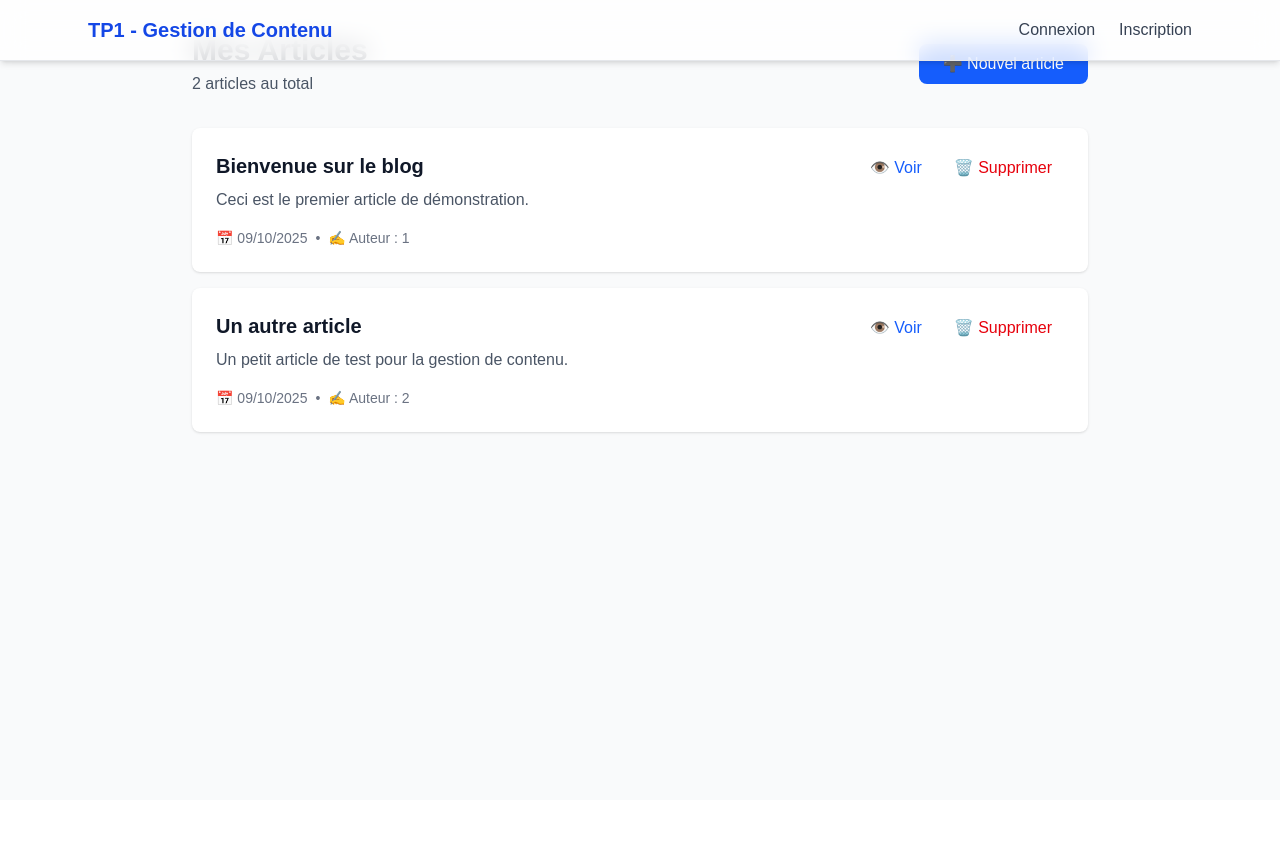
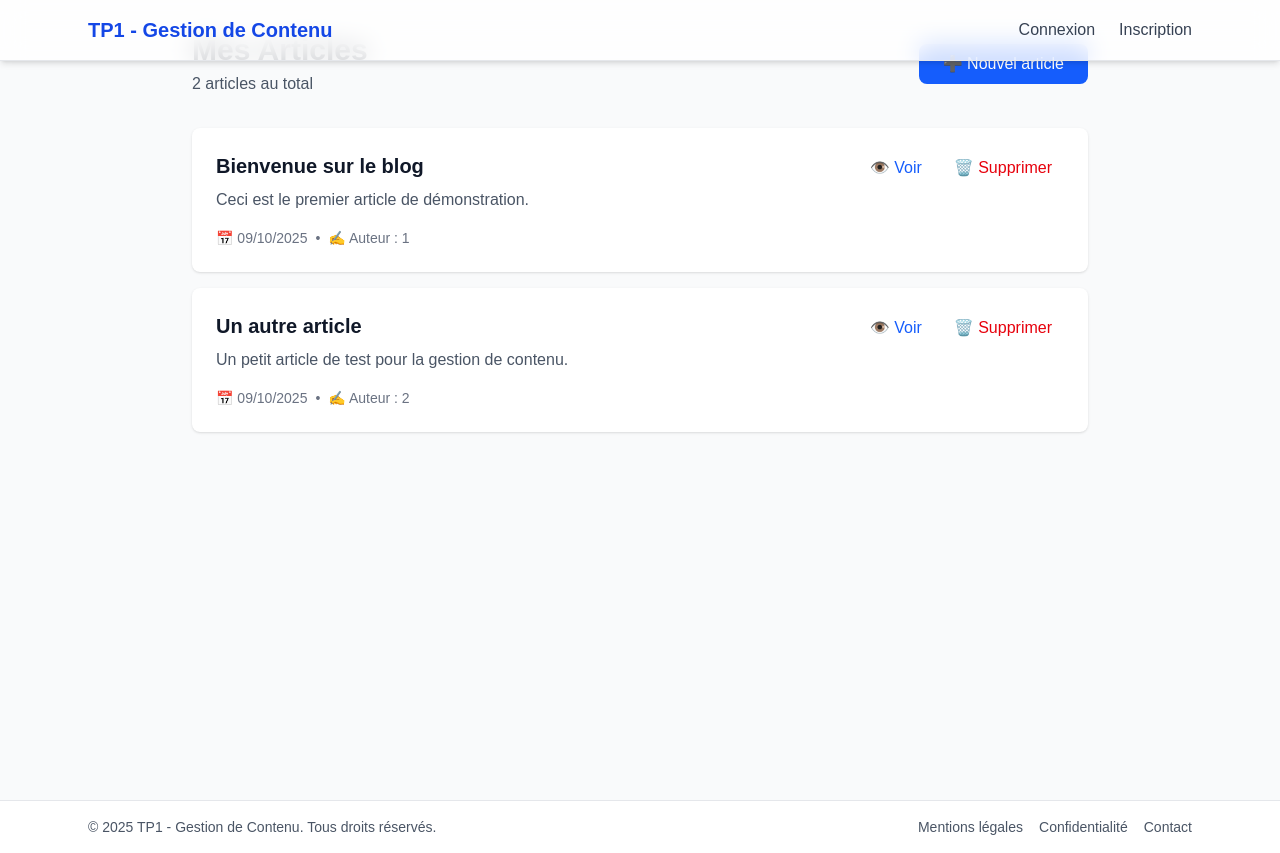
Before and after one commit to HbtVictor/tp1, a Next.js app: page /pages/articles in a window 1280 px wide. Before the commit the page ends 800 px from the top, so only its background shows below. Built offline with nearby package versions, Linux system fonts and the light colour scheme.

Commit message:
Ajout du footer
Ajout du footer dans le layout pour qu'il soit présent dans toutes les pages

```diff
--- a/src/app/components/layout/Footer.tsx
+++ b/src/app/components/layout/Footer.tsx
@@ -0,0 +1,39 @@
+"use client";
+
+import Link from "next/link";
+
+export const Footer = () => {
+  return (
+    <footer className="w-full bg-white/80 backdrop-blur-md border-t border-gray-200 ">
+      <div className="max-w-6xl mx-auto flex flex-col md:flex-row items-center justify-between px-6 py-4 text-gray-600 text-sm">
+
+        {/* Texte principal */}
+        <p className="text-center md:text-left mb-2 md:mb-0">
+          © {new Date().getFullYear()} TP1 - Gestion de Contenu. Tous droits réservés.
+        </p>
+
+        {/* Liens secondaires */}
+        <div className="flex items-center gap-4">
+          <Link
+            href="#"
+            className="hover:text-blue-600 transition-colors"
+          >
+            Mentions légales
+          </Link>
+          <Link
+            href="#"
+            className="hover:text-blue-600 transition-colors"
+          >
+            Confidentialité
+          </Link>
+          <Link
+            href="#"
+            className="hover:text-blue-600 transition-colors"
+          >
+            Contact
+          </Link>
+        </div>
+      </div>
+    </footer>
+  );
+};
--- a/src/app/layout.tsx
+++ b/src/app/layout.tsx
@@ -1,5 +1,6 @@
 import "./globals.css";
 import { Navbar } from "@/app/components/layout/Navbar";
+import { Footer } from "@/app/components/layout/Footer";
 
 export const metadata = {
   title: "TP1 - Gestion de Contenu",
@@ -16,6 +17,7 @@ export default function RootLayout({
       <body className="min-h-screen bg-gray-50 text-gray-900">
         <Navbar />
         <main className="">{children}</main>
+        <Footer />
       </body>
     </html>
   );
```
Also changed, not shown: src/app/pages/articles/page.tsx (+9 -9 lines).
